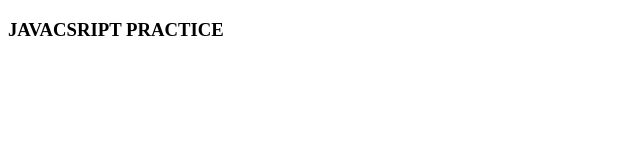
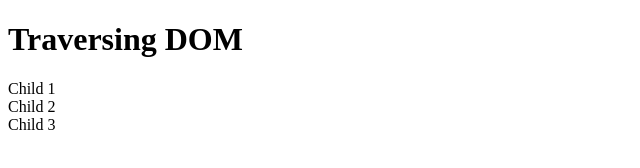
Before and after one commit to d-rushma/javascript, a plain HTML site: page practice/index.html in a window 1280 px wide. Shown: the whole page, without its empty margins (0-640 px from the left). Drawn offline with Linux system fonts and the light colour scheme.

Commit message:
dom done

```diff
--- a/practice/index.html
+++ b/practice/index.html
@@ -6,7 +6,14 @@
     <title>Javascript Practice</title>
   </head>
   <body>
-    <h3>JAVACSRIPT PRACTICE</h3>
+    <div class="container">
+      <h1>Traversing DOM</h1>
+      <div class="parent">
+        <div class="child">Child 1</div>
+        <div class="child">Child 2</div>
+        <div class="child">Child 3</div>
+      </div>
+    </div>
     <script src="script.js"></script>
   </body>
 </html>
--- a/practice/script.js
+++ b/practice/script.js
@@ -109,3 +109,68 @@ convert json format to object literal use JSON.parse(str)
 //   .filter((x) => x > 0)
 //   .reduce((acc, curr) => acc + curr, 0);
 // console.log(positiveNumbers);
+
+/* Document Object Model */
+// const text = document.getElementById("main");
+// console.log(text);
+// console.log(text.textContent);
+// // text.innerHTML = "<h3>document object model</h3>";
+// document.querySelector("#main h4").innerText = "Hello";
+// document.getElementById("main").id = "newid";
+// document.getElementById("newid").setAttribute("class", "main");
+
+const parent = document.querySelector(".parent");
+const out = parent.children;
+console.log(out);
+// console.log(parent);
+// const child = Array.from(out);
+// for (let i of child) {
+//   console.log(i.innerText);
+//   console.log(i.tagName);
+//   console.log(i.className);
+// }
+
+// parent.firstElementChild.innerText = "ben";
+// parent.firstElementChild.style.color = "yellow";
+
+// parent.lastElementChild.innerText = "eden";
+// parent.lastElementChild.style.color = "pink";
+
+// const thirdChild = document.querySelector(".child:nth-child(3)");
+// console.log(thirdChild.innerText);
+// const secondChild = thirdChild.previousElementSibling;
+// console.log(secondChild.innerText);
+// const firstChild = secondChild.previousElementSibling;
+// console.log(firstChild.innerText);
+// console.log(firstChild.parentElement);
+
+// const child = document.querySelector(".child");
+// // child.parentElement.style.border = "1px solid black";
+
+/* Insert After  */
+// function insertAfter(newEl, existingEl) {
+//   existingEl.parentElement.insertBefore(newEl, existingEl.nextSibling);
+// }
+// const newEl = document.createElement("h3");
+// newEl.innerText = "rushma";
+
+// const existingEl = document.querySelector(".child:nth-child(1)");
+// insertAfter(newEl, existingEl);
+
+/* Replace content */
+
+// function replaceItem1() {
+//   const firstItem = document.querySelector(".child:nth-child(1)");
+//   firstItem.outerHTML = "<h3>replaced Child1</h3>";
+// }
+// function replaceItem2() {
+//   const firstItem = document.querySelector(".child:nth-child(2)");
+//   const newEl = document.createElement("h3");
+//   newEl.innerText = "replaced Child2";
+//   firstItem.replaceWith(newEl);
+// }
+
+// replaceItem1();
+// replaceItem2();
+
+/* Event Listeners */
```
